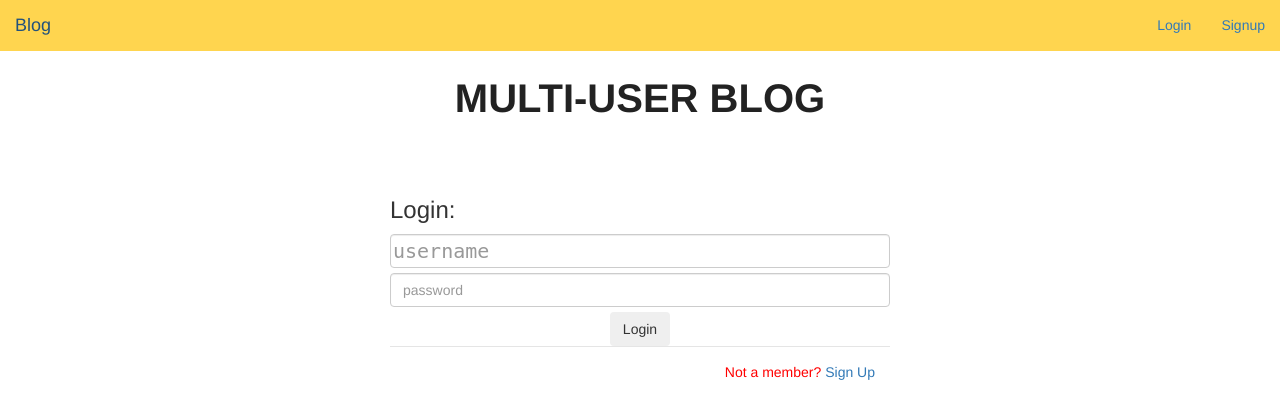
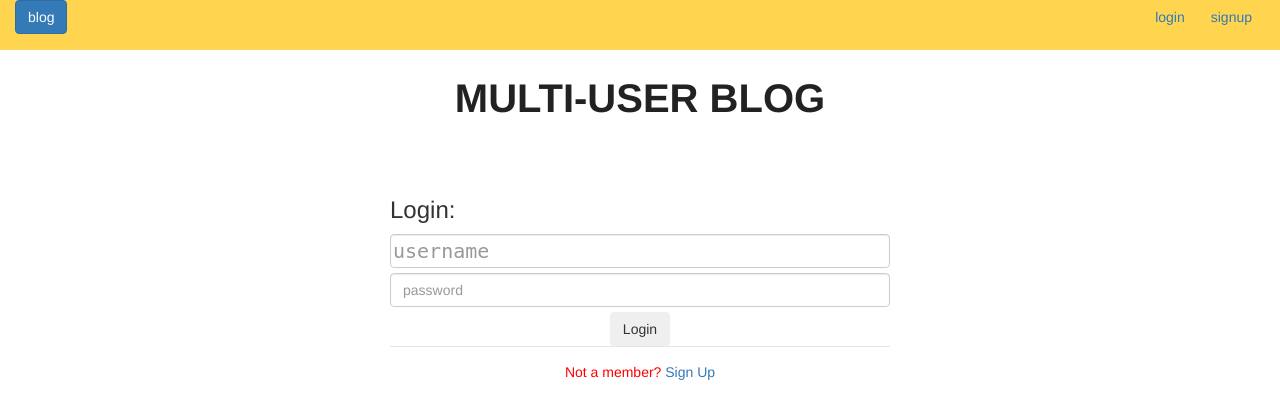
Before and after one commit to tfonji/tembongfonjiblog, a Python web app: template templates/login-form.html in a window 1280 px wide. Shown: the top 419 px of the page. Run offline with Jinja, Linux system fonts and the light colour scheme; the template is opened without the code that fills it, so the values that code supplies are empty.

Commit message:
minor edits to login form, signup form, bast.html and new post file

```diff
--- a/css/styles.css
+++ b/css/styles.css
@@ -1,6 +1,7 @@
 img, embed, object, video {
     max-width: 100%;
 }
+
 
 body {
     font-family: Helvetica, Arial, sans-serif;
@@ -14,6 +15,14 @@ body {
 .container{
     overflow-wrap: break-word;
 
+}
+#align-p{
+    text-align: center;
+}
+
+.align-right {
+    text-align:right;
+    float: right;
 }
 
 .navbar-fixed-top .navbar-nav > .active > a {
--- a/templates/base.html
+++ b/templates/base.html
@@ -2,7 +2,7 @@
 <link rel="import" href="./main.py">
 <html lang="en">
   <head>
-    <title>Fonji | Personal Blog</title>
+    <title>Fonji | Multi-User Blog</title>
     <meta charset="utf-8">
     <meta http-equiv="X-UA-Compatible" content="IE=edge">
     <!--for viewport, match screen's width in device independent pixels
@@ -20,38 +20,24 @@
     <div class="container">
       <div class="row" id="set-height">
       <div class="col-md-12">
-        <nav class="navbar navbar-fixed-top navbar-light lighten-4" id="navbar-color">
+        <nav class="navbar navbar-fixed-top navbar-light lighten-4" id="navbar-color" role="navigation">
         <div class="container-fluid">
         {% if user %}
-          <a class="navbar-brand" href="#">{{user.name}}</a>
-          <ul class="nav navbar-nav navbar-right">
-            {% for href, id, caption in navigation_bar %}
-            {% if id == active_page %}
-            <li class="nav-item active">
-              <a href="{{ href|e }}">{{ caption|e }}</a>
-            </li>
-            {% else %}
-            <li class="nav-item">
-              <a href="{{ href|e }}">{{ caption|e }}</a>
-            </li>
-
-            {% endif %}
-            {% endfor %}
-            <li class="nav-item">
-              <a class="nav-link" href="/logout">Logout</a>
-            </li>
-          </ul>
+          <div class="row">
+            <div class="col-md-12">
+              <button type="button" class="btn btn-primary">{{user.name}}</button>
+              <a class="btn btn-deep-orange align-right" href="/logout">logout</a>
+              <a class="btn teal darken-3 align-right" href="/">recent posts</a>
+              <a class="btn  blue darken-3 align-right" href="/blog/newpost">new post</a>
+            </div>
+          </div>
         {% else %}
-          <a class="navbar-brand" href="#">Blog</a>
-          <ul class="nav navbar-nav navbar-right">
-            <li class="nav-item">
-
-              <a class="nav-link" href="/login">Login</a>
-            </li>
-            <li class="nav-item">
-              <a class="nav-link" href="/signup">Signup</a>
-            </li>
-          </ul>
+        <div class="row">
+          <div class="col-md-12">
+            <button type="button" class="btn btn-primary">blog</button>
+            <a class="btn btn-unique align-right" href="/signup">signup</a>
+            <a class="btn btn-dark-green align-right" href="/login">login</a>
+          </div>
         {% endif %}
         </div>
       </nav>
--- a/templates/login-form.html
+++ b/templates/login-form.html
@@ -38,7 +38,7 @@
     <!--Footer-->
     <div class="modal-footer">
         <div class="options error">
-            <p>Not a member? <a href="/signup">Sign Up</a></p>
+            <p id="align-p">Not a member? <a href="/signup">Sign Up</a></p>
             <p>{{error}}</p>
         </div>
     </div>
--- a/templates/newpost.html
+++ b/templates/newpost.html
@@ -1,8 +1,6 @@
 {% extends "base.html" %}
 {% set active_page = "newpost" %}
-
-{% set navigation_bar = [
-    ('/', 'index', 'Most Recent Posts'),
+{% set navigation_bar = [ ('/', 'index', 'Most Recent Posts'),
                           ('/blog/newpost', 'newpost', 'new post')
                         ] -%}
 
--- a/templates/signup-form.html
+++ b/templates/signup-form.html
@@ -35,7 +35,6 @@
 
         <div class="text-xs-center text-center text-center">
             <button class="btn btn-indigo ">Sign up</button>
-            <a href="/login">login</a>
             <hr>
             <fieldset class="form-group">
             <p>{{error_username}}</p> <p>{{error_password}}</p> <p>{{error_verify}}</p> <p>{{error_email}}</p>
```
Lines whose indentation alone changed are shown as unchanged.
